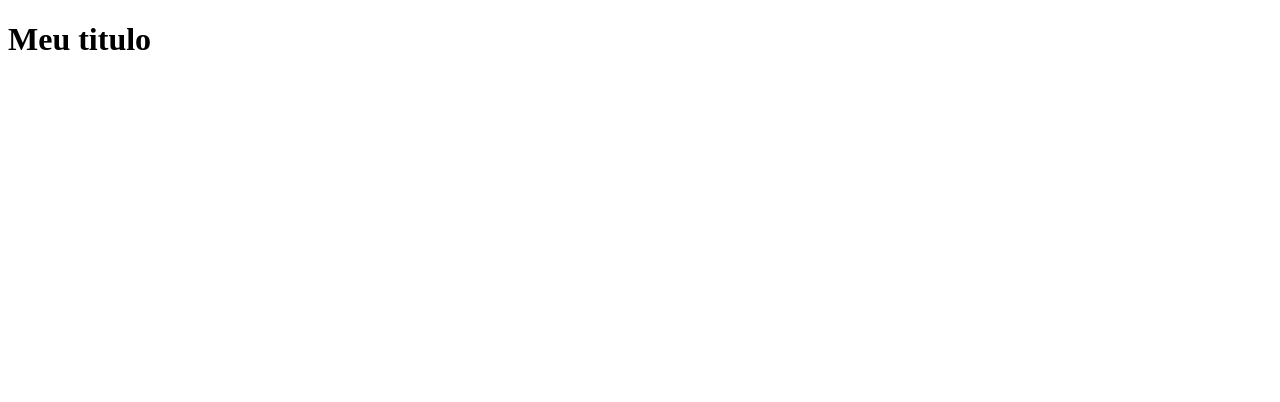
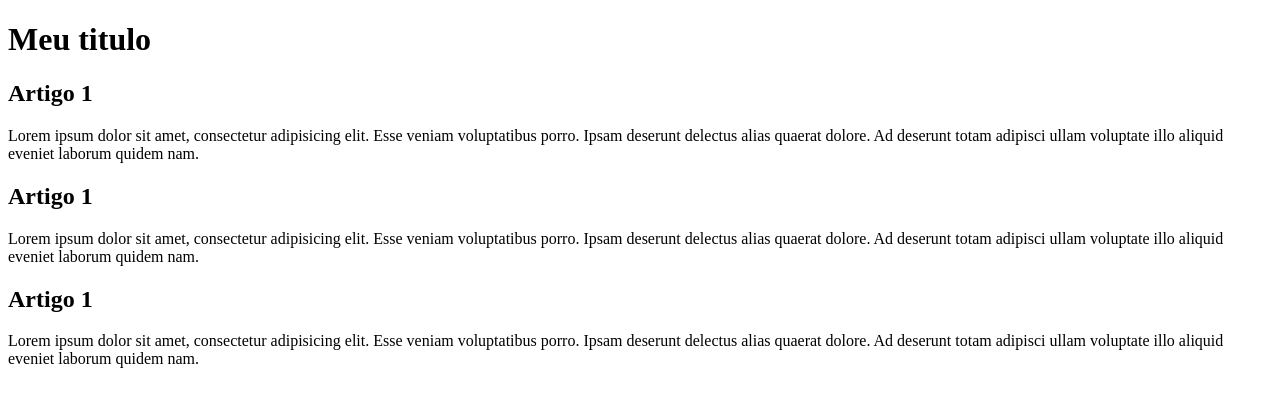
Before and after one commit to SoaresLeonardo/git-branch, a plain HTML site: page index.html in a window 1280 px wide. Drawn offline with Linux system fonts and the light colour scheme.

Commit message:
Update index.html

```diff
--- a/index.html
+++ b/index.html
@@ -9,5 +9,32 @@
     <header>
       <h1>Meu titulo</h1>
     </header>
+    <article>
+      <h1>Artigo 1</h1>
+      <p>
+        Lorem ipsum dolor sit amet, consectetur adipisicing elit. Esse veniam
+        voluptatibus porro. Ipsam deserunt delectus alias quaerat dolore. Ad
+        deserunt totam adipisci ullam voluptate illo aliquid eveniet laborum
+        quidem nam.
+      </p>
+    </article>
+    <article>
+      <h1>Artigo 1</h1>
+      <p>
+        Lorem ipsum dolor sit amet, consectetur adipisicing elit. Esse veniam
+        voluptatibus porro. Ipsam deserunt delectus alias quaerat dolore. Ad
+        deserunt totam adipisci ullam voluptate illo aliquid eveniet laborum
+        quidem nam.
+      </p>
+    </article>
+    <article>
+      <h1>Artigo 1</h1>
+      <p>
+        Lorem ipsum dolor sit amet, consectetur adipisicing elit. Esse veniam
+        voluptatibus porro. Ipsam deserunt delectus alias quaerat dolore. Ad
+        deserunt totam adipisci ullam voluptate illo aliquid eveniet laborum
+        quidem nam.
+      </p>
+    </article>
   </body>
 </html>
```
